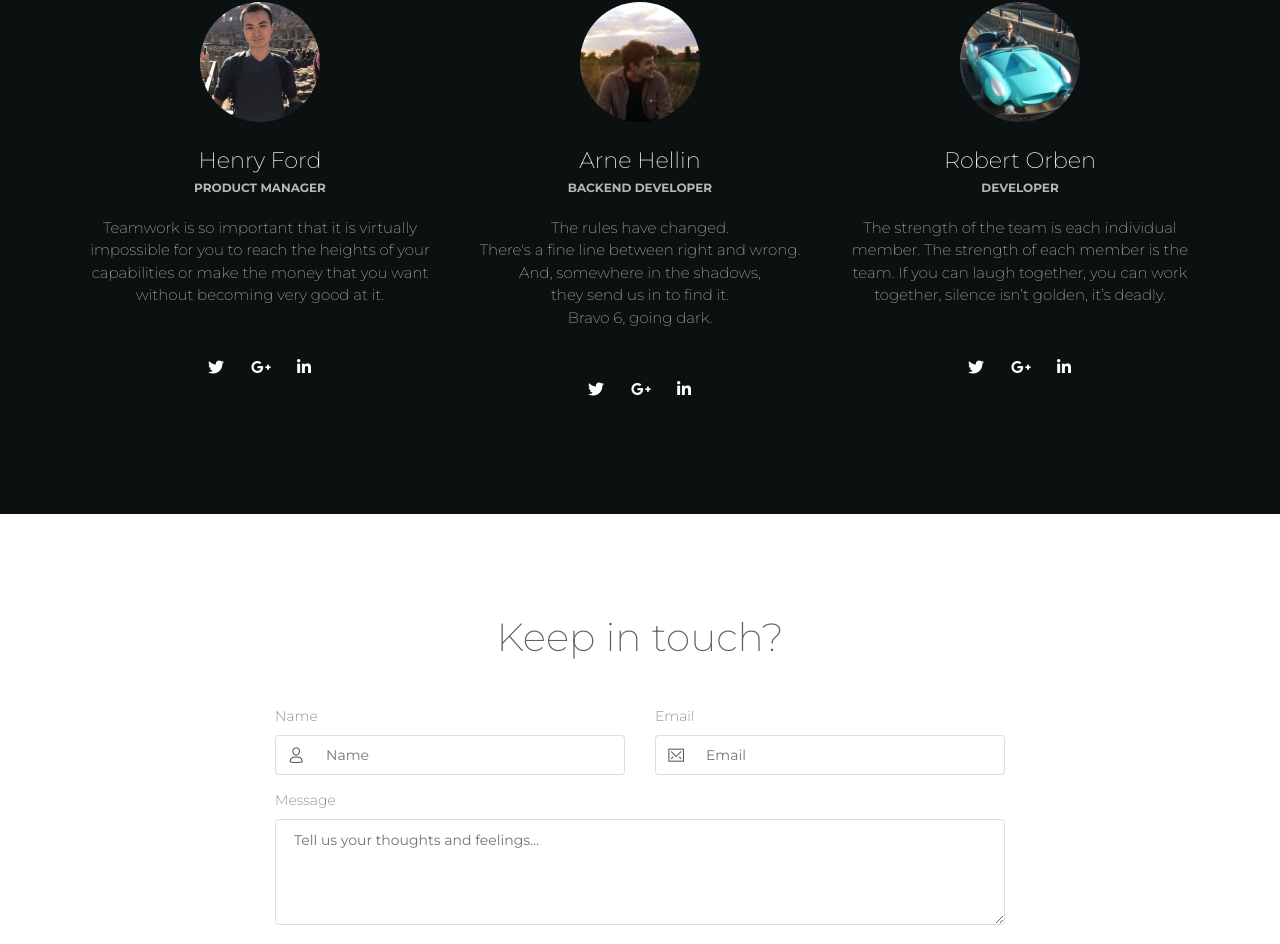
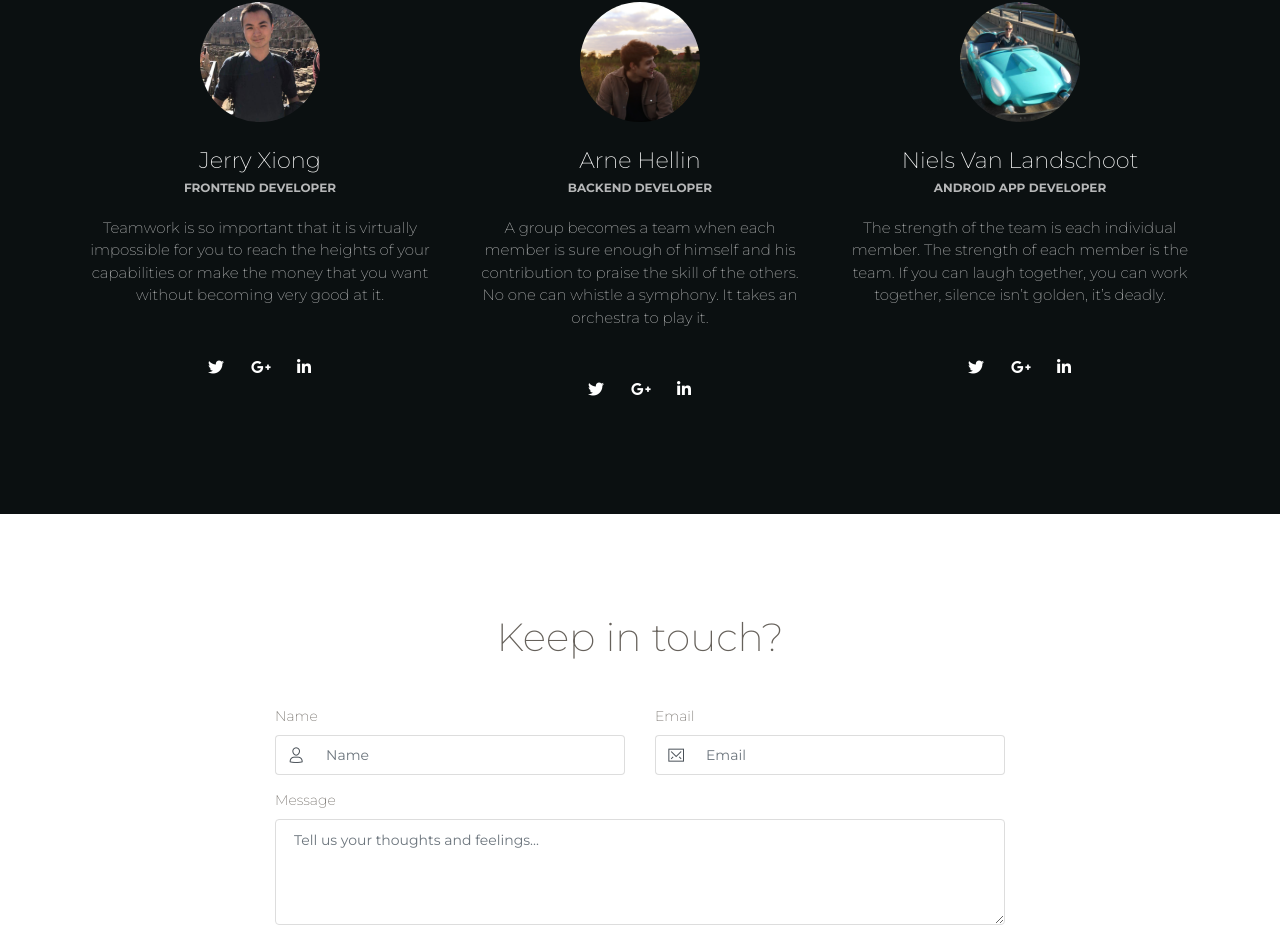
Before and after one commit to pcjerry/ProjectJS, a React (Create React App) app in the folder webapp/: page / in a window 1280 px wide. Shown: the part 1871-2815 px from the top of the page. Built offline with nearby package versions, Linux system fonts and the light colour scheme; no server answers.

Commit message:
Changed team

```diff
--- a/webapp/src/components/LandingPage.js
+++ b/webapp/src/components/LandingPage.js
@@ -44,7 +44,8 @@
                                 </h5>
                                 <br/>
                                 <h5 className="description">
-                                    There are a lot of advantages to car sharing such as reducing the number of vehicles on the
+                                    There are a lot of advantages to car sharing such as reducing the number of vehicles
+                                    on the
                                     road, kilometres driven and overall car ownership. Fewer vehicles on the road
                                     reduces congestion and CO2 emissions going into the atmosphere. It also reduces the
                                     need for additional parking – allowing for the greater expansion of green spaces.
@@ -153,8 +154,8 @@
                                     <CardBody>
                                         <a href="#pablo" onClick={(e) => e.preventDefault()}>
                                             <div className="author">
-                                                <CardTitle tag="h4">Henry Ford</CardTitle>
-                                                <h6 className="card-category">Product Manager</h6>
+                                                <CardTitle tag="h4">Jerry Xiong</CardTitle>
+                                                <h6 className="card-category">Frontend Developer</h6>
                                             </div>
                                         </a>
                                         <p className="card-description text-center">
@@ -209,11 +210,9 @@
                                             </div>
                                         </a>
                                         <p className="card-description text-center">
-                                            The rules have changed.<br/>
-                                            There's a fine line between right and wrong.<br/>
-                                            And, somewhere in the shadows,<br/>
-                                            they send us in to find it.<br/>
-                                            Bravo 6, going dark.<br/>
+                                            A group becomes a team when each member is sure enough of himself and his
+                                            contribution to praise the skill of the others. No one can whistle a
+                                            symphony. It takes an orchestra to play it.
                                         </p>
                                     </CardBody>
                                     <CardFooter className="text-center">
@@ -256,8 +255,8 @@
                                     <CardBody>
                                         <a href="#pablo" onClick={(e) => e.preventDefault()}>
                                             <div className="author">
-                                                <CardTitle tag="h4">Robert Orben</CardTitle>
-                                                <h6 className="card-category">Developer</h6>
+                                                <CardTitle tag="h4">Niels Van Landschoot</CardTitle>
+                                                <h6 className="card-category">Android App Developer</h6>
                                             </div>
                                         </a>
                                         <p className="card-description text-center">
```
